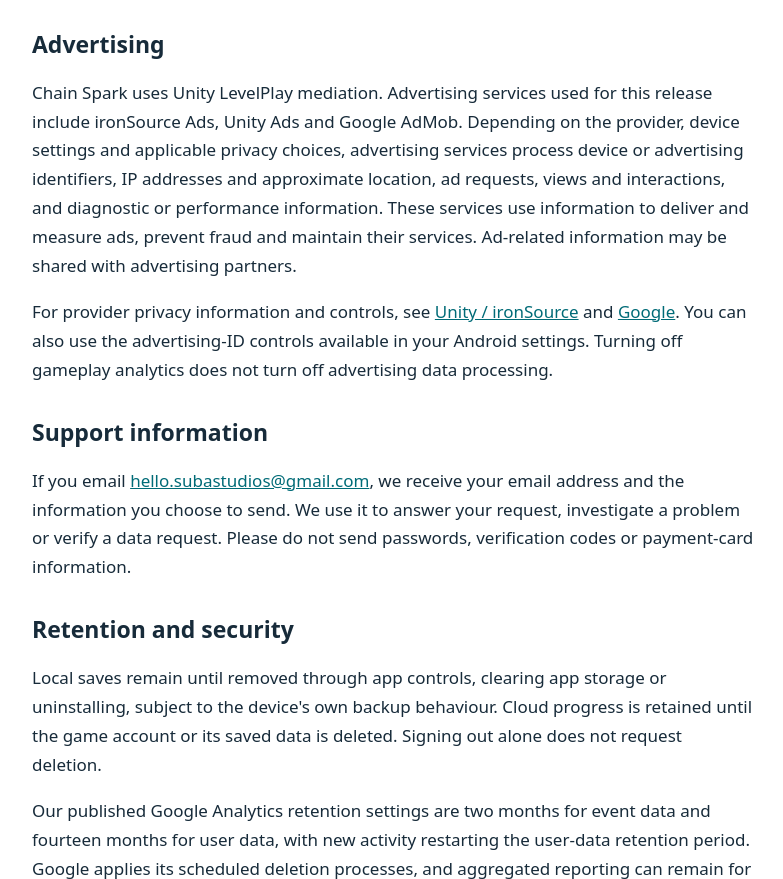
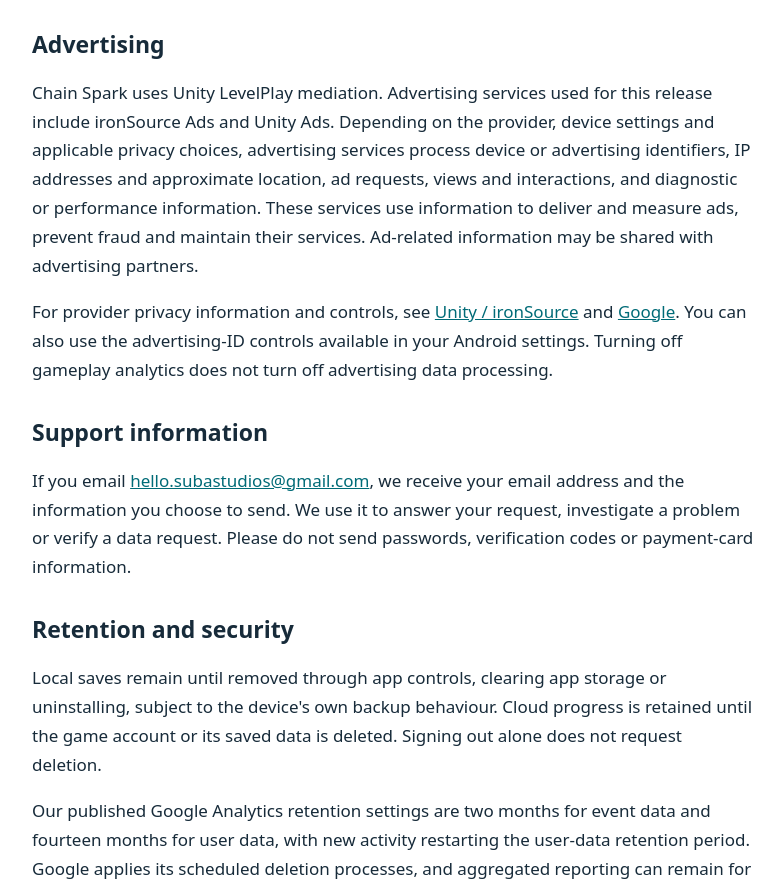
Before and after one commit to Dinesh31747/dinesh31747.github.io, a plain HTML site: page chainspark-privacy.html in a window 1280 px wide. Shown: the part 1824-2703 px from the top of the page, without its empty margins (246-1029 px from the left). Drawn offline with Linux system fonts and the light colour scheme.

Commit message:
Update advertising services in privacy policy
Removed Google AdMob from the list of advertising services used.

```diff
--- a/chainspark-privacy.html
+++ b/chainspark-privacy.html
@@ -171,7 +171,7 @@
       <h2>Advertising</h2>
       <p>
         Chain Spark uses Unity LevelPlay mediation. Advertising services used
-        for this release include ironSource Ads, Unity Ads and Google AdMob.
+        for this release include ironSource Ads and Unity Ads.
         Depending on the provider, device settings and applicable privacy
         choices, advertising services process device or advertising identifiers,
         IP addresses and approximate location, ad requests, views and
```
